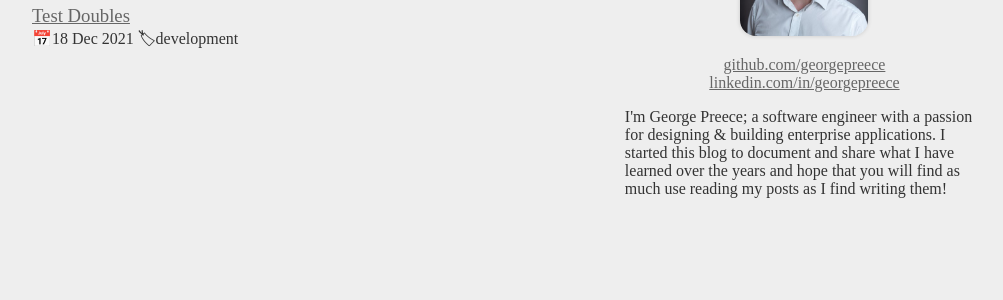
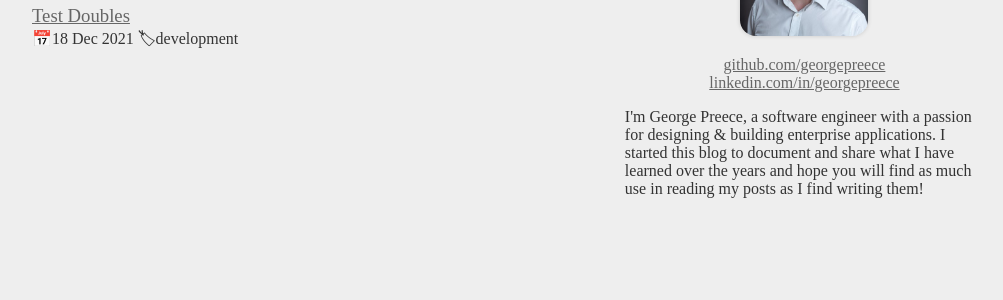
Before and after one commit to GeorgePreece/GeorgePreece.github.io, a Jekyll site: the page built from index.html, in a window 1280 px wide. Shown: the part 195-495 px from the top of the page, without its empty margins (152-1155 px from the left). Built offline with Jekyll 4.4.1, drawn with Linux system fonts in a browser that asks for light colours; some web fonts are replaced.

Commit message:
Update bio

```diff
--- a/_config.yml
+++ b/_config.yml
@@ -8,8 +8,8 @@ links:
     label: "linkedin.com/in/georgepreece"
     value: "https://linkedin.com/in/georgepreece"
 biography: >
-  I'm George Preece; a software engineer with a passion for designing &amp;
+  I'm George Preece, a software engineer with a passion for designing &amp;
   building enterprise applications. I started this blog to document and share
-  what I have learned over the years and hope that you will find as much use
+  what I have learned over the years and hope you will find as much use in
   reading my posts as I find writing them!
 permalink: /:categories/:title
```
